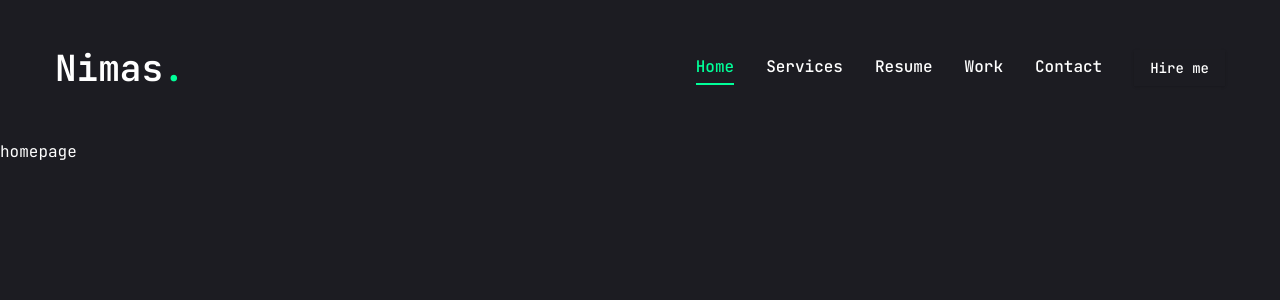
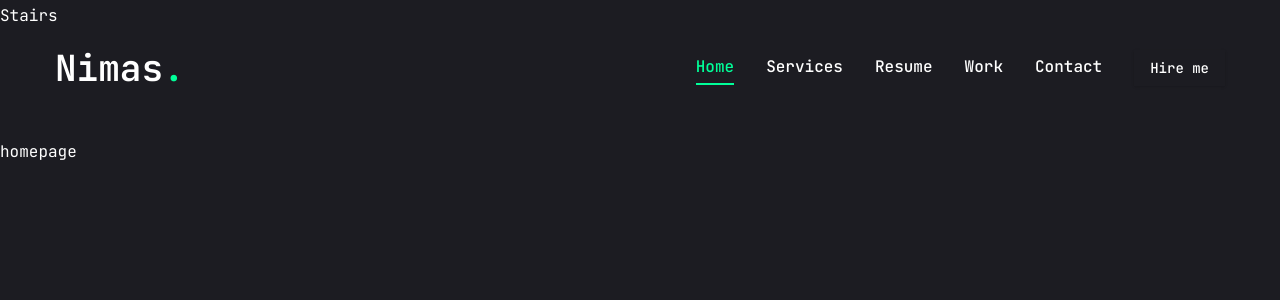
Before and after one commit to Kafoor-Nimas/my-portfolio, a Next.js app: page / in a window 1280 px wide. Shown: the top 300 px of the page. Built offline with nearby package versions, Linux system fonts and the light colour scheme.

Commit message:
add StairTransition component and integrate into RootLayout

```diff
--- a/app/layout.jsx
+++ b/app/layout.jsx
@@ -7,6 +7,7 @@
 
 import PageTransition from "@/components/PageTransition";
 import Header from "@/components/Header";
+import StairTransition from "@/components/StairTransition";
 
 const jetbrainsMono = JetBrains_Mono({
   subsets: ["latin"],
@@ -24,6 +25,7 @@
     <html lang="en">
       <body className={jetbrainsMono.variable}>
         <Header/>
+        <StairTransition/>
         <PageTransition>
 
         {children}
--- /dev/null
+++ b/components/StairTransition.jsx
@@ -0,0 +1,21 @@
+"use client";
+
+import { AnimatePresence, motion } from "framer-motion";
+import { usePathname } from "next/navigation";
+import React from "react";
+import Stairs from "./Stairs";
+
+const StairTransition = () => {
+  const pathname = usePathname();
+  return (
+    <AnimatePresence mode="wait">
+      <div key={pathname}>
+        <div className="h-screen w-screen fixed top-0 left-0 right-0 pointer-events-none z-40 flex">
+          <Stairs/>
+        </div>
+      </div>
+    </AnimatePresence>
+  );
+};
+
+export default StairTransition;
--- /dev/null
+++ b/components/Stairs.jsx
@@ -0,0 +1,28 @@
+import React from 'react'
+import {animate, motion} from "framer-motion"
+
+// variants
+const stairAnimation ={
+  initial:{
+    top: "0%",
+  },
+  animate:{
+    top:"100%",
+  },
+  exit:{
+    top: ["100%","0%"],
+  },
+}
+
+const reverseIndex = (index)=>{
+  const totalSteps = 6;
+  return totalSteps - index -1;
+}
+
+const Stairs = () => {
+  return (
+    <div>Stairs</div>
+  )
+}
+
+export default Stairs
```
